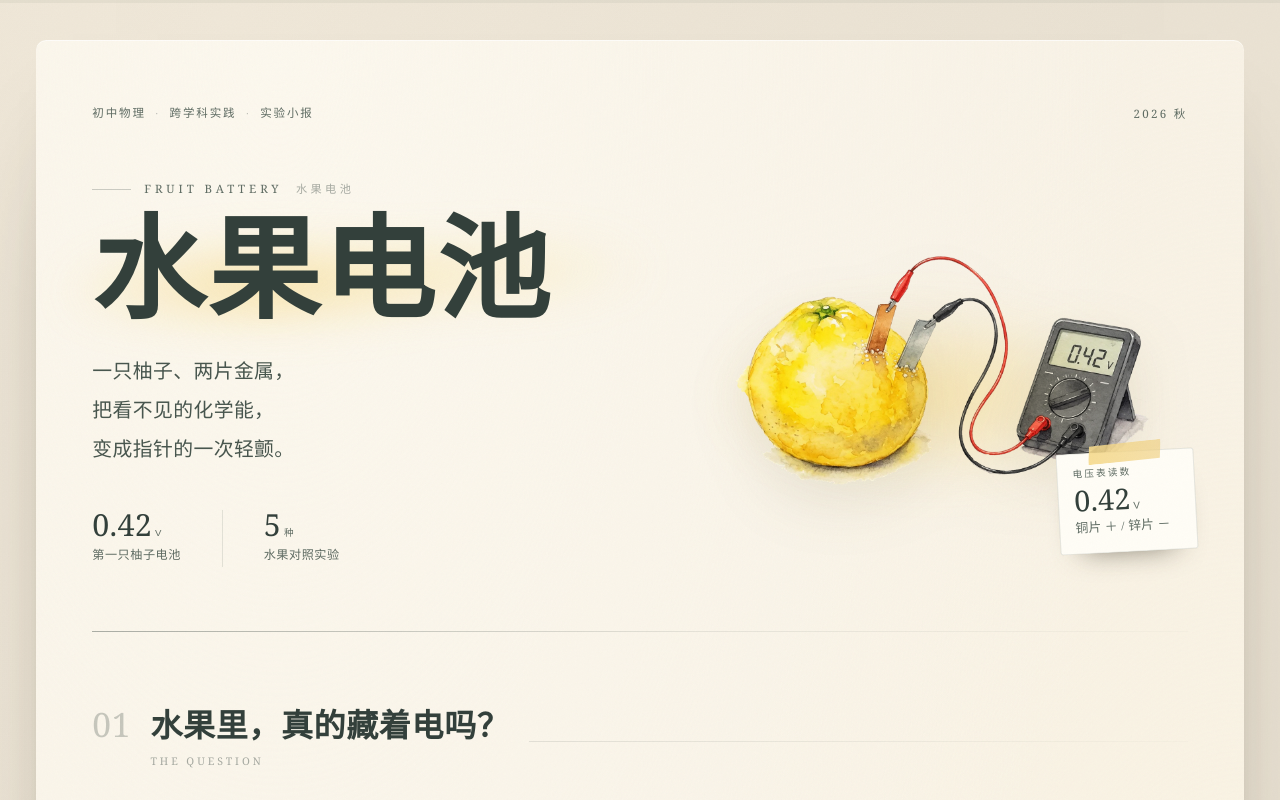
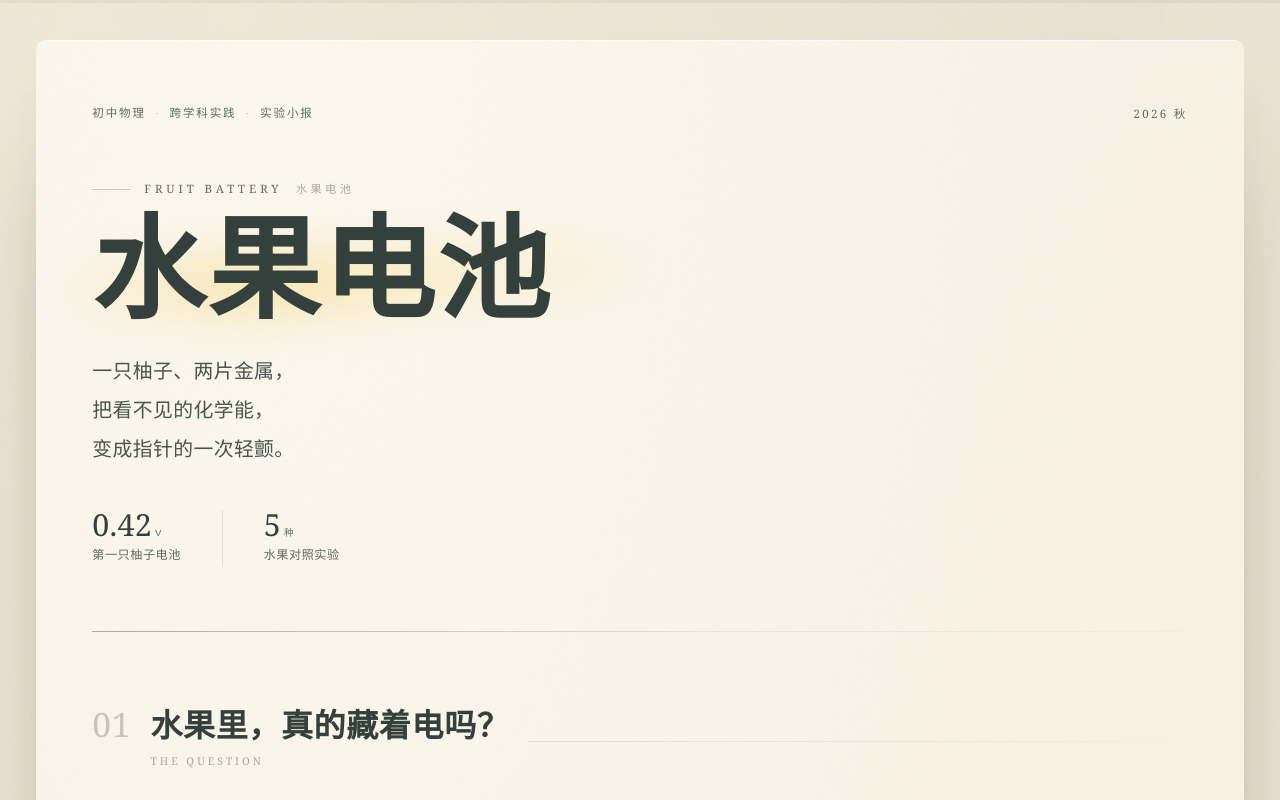
Before and after one commit to vfd9654/phisics-xiaobao, a plain HTML site: page index.html in a window 1280 px wide. Shown: the top 800 px of the page. Drawn offline with Linux system fonts and the light colour scheme.

Commit message:
Comment out masthead figure in index.html

```diff
--- a/index.html
+++ b/index.html
@@ -40,7 +40,7 @@
           </ul>
         </div>
 
-        <figure class="masthead__figure reveal">
+        <!-- <figure class="masthead__figure reveal">
           <span class="figure__wash" aria-hidden="true"></span>
           <img class="figure__img"
                src="images/WatercolorLemonBatteryExperiment.webp"
@@ -51,7 +51,7 @@
             <b>0.42<small>V</small></b>
             <span class="note__sub">铜片 ＋ / 锌片 －</span>
           </figcaption>
-        </figure>
+        </figure> -->
       </div>
 
       <div class="masthead__rule" aria-hidden="true"></div>
```
